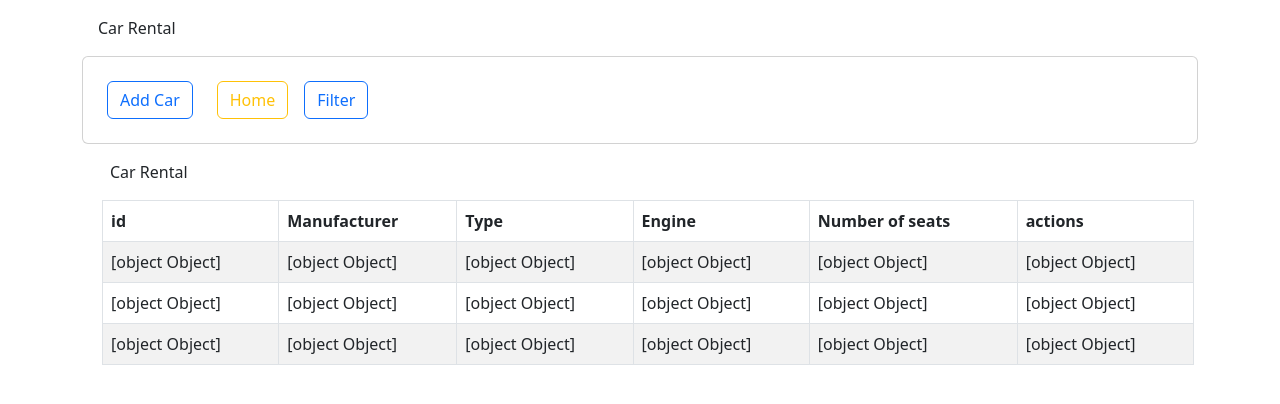
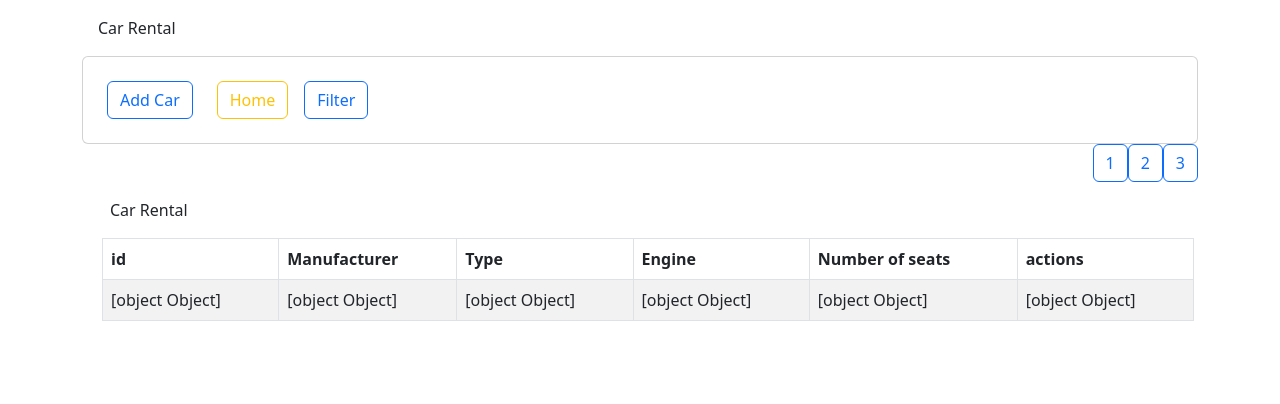
Before and after one commit to kaplosh/car-rental, a Nuxt app: page /cars/listing in a window 1280 px wide. Shown: the top 404 px of the page. Built offline with nearby package versions, Linux system fonts and the light colour scheme.

Commit message:
pagination

```diff
--- /dev/null
+++ b/components/DataTable/DataTablePagination.vue
@@ -0,0 +1,28 @@
+<script>
+export default {
+  props: [ 'totalPages' ],
+  data () {
+    return {};
+  },
+  computed: {
+    items () {
+      console.log(this.totalPages);
+      return new Array(this.totalPages);
+    },
+  },
+};
+</script>
+
+<template>
+  <main>
+    <div class="d-flex justify-content-end">
+      <button v-for="(_, index) in items" :key="index" class="btn btn-outline-primary" @click="$emit('select', index + 1)">
+        {{ index + 1 }}
+      </button>
+    </div>
+  </main>
+</template>
+
+<style lang="scss" scoped>
+
+</style>
--- a/pages/cars/listing.vue
+++ b/pages/cars/listing.vue
@@ -5,8 +5,10 @@ import { defineDataTableColumns } from '~/components/DataTable/helpers';
 import ThreeRows from '~/components/DataTable/cells/ThreeRows.vue';
 import ItemActions from '~/components/DataTable/cells/ItemActions.vue';
 import { DataTableItemAction } from '~/components/DataTable/types';
+import DataTablePagination from '~/components/DataTable/DataTablePagination.vue';
 
 export default defineComponent({
+  components: { DataTablePagination },
   data () {
     const actions: DataTableItemAction[] = [
       {
@@ -22,8 +24,11 @@ export default defineComponent({
       error: false,
       cars: [] as Car[],
       filterType: '',
+      filterValue: '',
       customParam: '',
       filterState: false,
+      result: null as any,
+      totalPages: 0,
 
       columns: defineDataTableColumns([
         {
@@ -66,17 +71,30 @@ export default defineComponent({
     };
   },
 
+  watch: {
+    async filterValue () {
+      const params: any = {
+        [this.filterType]: this.filterValue,
+      };
+      await this.fetchData(params);
+    },
+  },
+
   async mounted () {
     await this.fetchData();
   },
 
   methods: {
-    async fetchData (params = {}) {
+    async fetchData (params: any = {}) {
+      params.perPage = 1;
       const result = await this.$db.search('cars', params);
+      this.result = result;
+      console.log(this.result);
       if (result.ok) {
         this.errorMsg = '';
         this.error = false;
         this.cars = result.data.list;
+        this.totalPages = Math.ceil(result.data.total / result.data.perPage);
       } else {
         this.errorMsg = 'Database cannot be loaded!';
         this.error = true;
@@ -94,15 +112,15 @@ export default defineComponent({
         this.deleteErrorMsg = 'Delete was not succesful!';
       }
     },
-    async filterCars (event) {
-      const customParam = event.target.value;
+    setFilters () {
+      this.filterState = !this.filterState;
+    },
+    async onPageSelect (page) {
       const params: any = {
-        [this.filterType]: customParam,
+        [this.filterType]: this.filterValue,
+        page,
       };
       await this.fetchData(params);
-    },
-    setFilters () {
-      this.filterState = !this.filterState;
     },
   },
 
@@ -164,10 +182,11 @@ export default defineComponent({
         </div>
         <div class="form-check col-12">
           <label for="customParam" class="form-check-label mb-1">by</label>
-          <input id="customParam" class="form-control" placeholder="Input custom parameter.." @input="filterCars">
+          <input id="customParam" v-model="filterValue" class="form-control" placeholder="Input custom parameter..">
           <div>{{ customParam }}</div>
         </div>
       </div>
+      <data-table-pagination :total-pages="totalPages" @select="onPageSelect" />
       <DataTable :dataset="cars" :columns="columns" :error="error" :error-msg="errorMsg" />
     </main>
   </div>
--- a/plugins/db/InMemoryDb.ts
+++ b/plugins/db/InMemoryDb.ts
@@ -23,6 +23,7 @@ export const InMemoryDb = {
     let list = table.filterRecords(params);
     const page = getPageFromParams(params);
     const perPage = getPerPageFromParams(params);
+    console.log({perPage});
     const start = (page - 1) * perPage;
     list = list.slice(start, start + perPage);
     return {
@@ -92,7 +93,7 @@ function getTable (name: string) {
 }
 
 function getPageFromParams (params: DbQueryParams): number {
-  const page = Number(params.Page);
+  const page = Number(params.page);
 
   if (isNaN(page)) {
     return 1;
@@ -102,7 +103,7 @@ function getPageFromParams (params: DbQueryParams): number {
 }
 
 function getPerPageFromParams (params: DbQueryParams): number {
-  const perPage = Number(params.PerPage);
+  const perPage = Number(params.perPage);
 
   if (isNaN(perPage)) {
     return 10;
```
